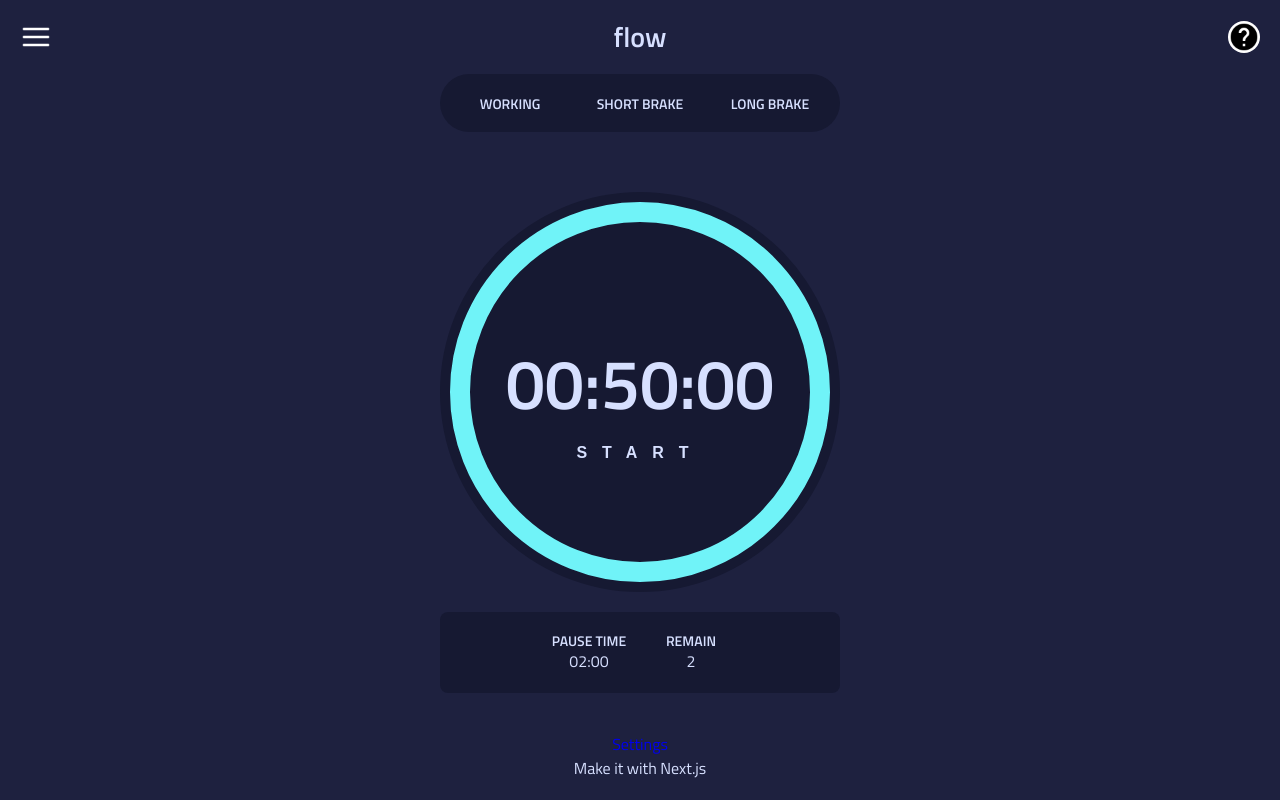
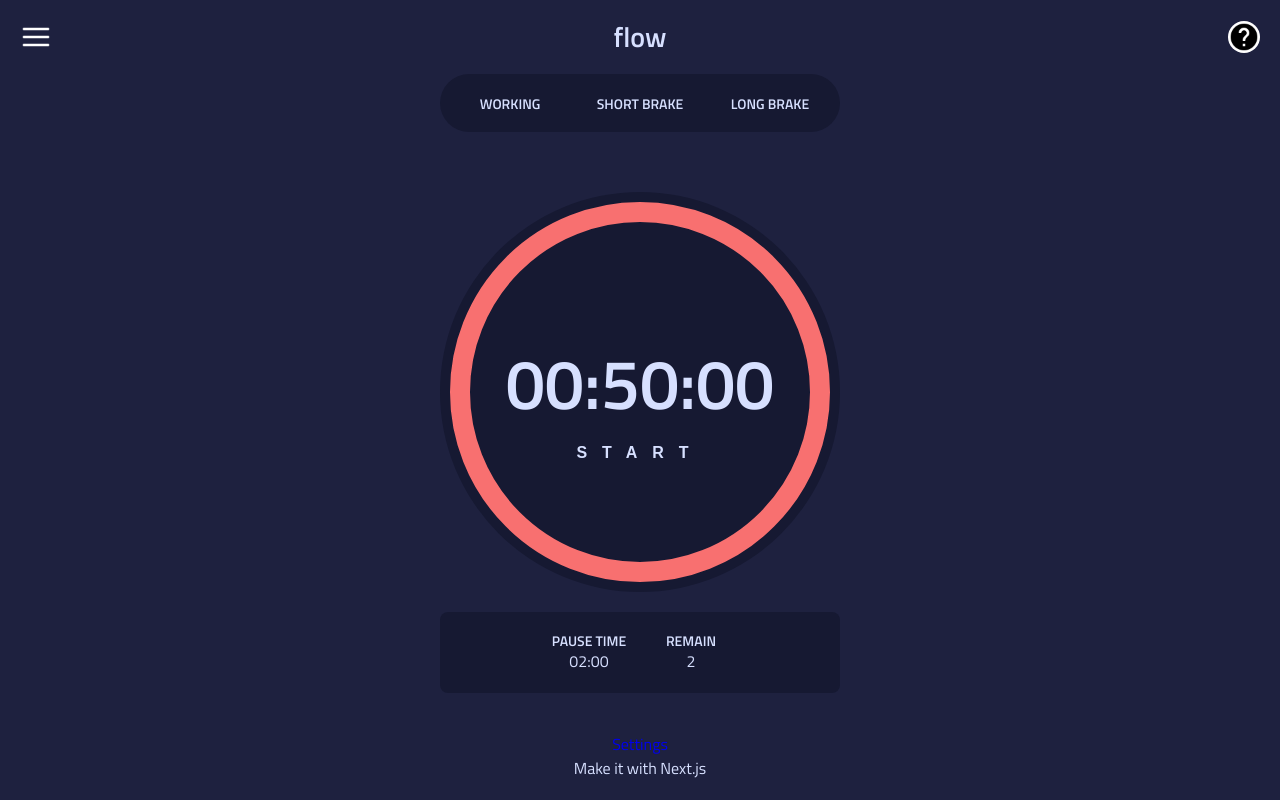
Before and after one commit to hectormoba/flow-app, a Next.js app: page / in a window 1280 px wide. Built offline with nearby package versions, Linux system fonts and the light colour scheme.

Commit message:
styled added to setting section. Circle color change added as well

```diff
--- a/components/settingsForm/SettingForm.js
+++ b/components/settingsForm/SettingForm.js
@@ -20,8 +20,6 @@ export default function SettingsFrom(props){
       [name]: value
     }));
   }
-
-  console.log(form);
 
   const handleSubmit = (e) => {
     e.preventDefault();
@@ -49,7 +47,7 @@ export default function SettingsFrom(props){
 
   return (
     <section className={styles.settings__container}>
-      <nav className={styles.navBar}>
+      <nav className={styles["nav-bar"]}>
         <h2 className={styles.title}>Settings</h2>
         <Link href="/">
           <Image
@@ -74,6 +72,7 @@ export default function SettingsFrom(props){
           <input
             onChange={handleChange}
             value={form.shortBrake}
+            className={styles["input--number"]}
             name="shortBrake"
             type="number"
             max="5"
--- a/components/settingsForm/settingsForm.module.scss
+++ b/components/settingsForm/settingsForm.module.scss
@@ -5,7 +5,7 @@
   background-color: $font-color;
 }
 
-.navBar {
+.nav-bar {
   display: flex;
   justify-content: space-between;
 }
@@ -15,3 +15,7 @@
   border: 2px solid $main-bg;
   background-color: $option-bg;
 }
+
+.input--number {
+  padding-left: 6px;
+}
--- a/components/timer/Display.js
+++ b/components/timer/Display.js
@@ -3,15 +3,17 @@ import styles from './timer.module.scss';
 import PauseCounter from "./PauseCounter";
 
 export default function Timer(props){
-  const { seconds, minutes, hours, startStop, isActive, timeOpt } = props;
+  const { seconds, minutes, hours, startStop, isActive, timeOpt, freeTime } = props;
   let { time } = timeOpt;
   const [ remainingCircle, setRemainingCircle ] = useState("283");
   const [ isActivePause, setIsActivePause ] = useState (false);
   const [ pauseCount , setPauseCount ] = useState(2);
 
-  let strokeHash = {
-    strokeDasharray: `${remainingCircle} 283`
+  let stroke = {
+    strokeDasharray: `${remainingCircle} 283`,
+    stroke: `#f87070`
   }
+
 
   const circleProgress = () => {
 
@@ -25,6 +27,14 @@ export default function Timer(props){
   useEffect(()=>{
     circleProgress();
   },[seconds, timeOpt])
+
+  console.log(freeTime)
+
+  if(freeTime) {
+    stroke.stroke = `#70f3f8`
+  } else {
+    stroke.stroke = `#f87070`
+  }
 
   const handleClick = () => {
     if(!isActive) {
@@ -61,7 +71,7 @@ export default function Timer(props){
           <path
             id="base-timer-path-remaining"
             className={styles["timer__circle-path"]}
-            style={strokeHash}
+            style={stroke}
             d="
               M 50, 50
               m -45, 0
--- a/components/timer/timer.module.scss
+++ b/components/timer/timer.module.scss
@@ -24,7 +24,6 @@
 }
 
 .timer__circle-path {
-  stroke: $secondary-action;
   stroke-width: 5px;
   stroke-linecap: round;
   transform: rotate(90deg);
--- a/lib/clock/Clock.js
+++ b/lib/clock/Clock.js
@@ -96,6 +96,7 @@ export default function Clock(props) {
       minutes={minutes}
       hours={hours}
       timeOpt={timeOpt}
+      freeTime={isFreeTimeOn}
     />
     </>
   )
```
